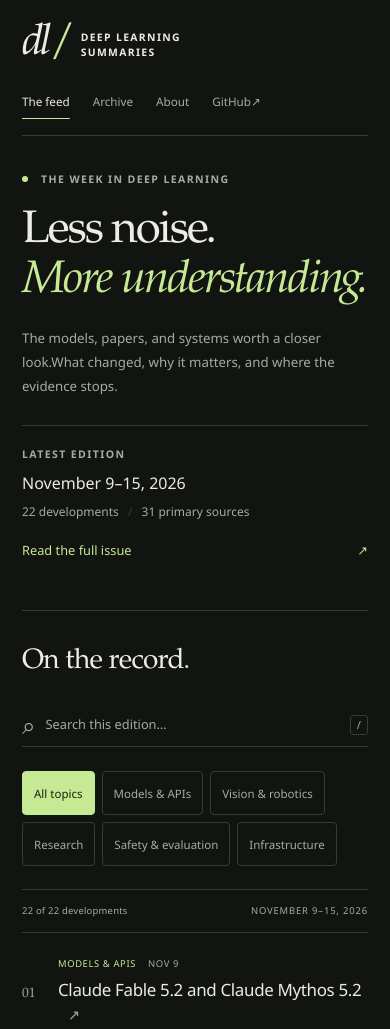
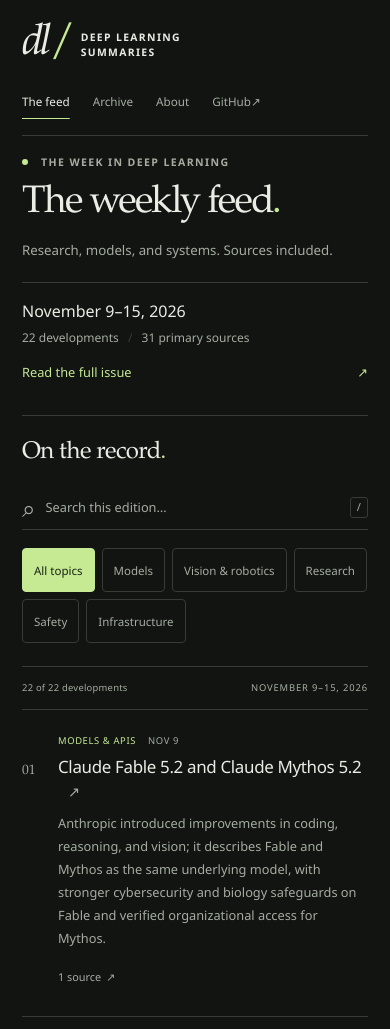
Before and after one commit to justinruaya123/deep-learning-summaries, a plain HTML site: page docs/index.html in a window 390 px wide. Shown: the top 1029 px of the page. Drawn offline with Linux system fonts and the light colour scheme.

Commit message:
fix: tighten mobile feed and preserve enlarged-text reflow

```diff
--- a/docs/assets/site.css
+++ b/docs/assets/site.css
@@ -29,10 +29,10 @@ button { cursor: pointer; }
 .topbar nav a { display: inline-flex; min-height: 44px; align-items: center; color: var(--muted); font-size: .81rem; text-decoration: none; }
 .topbar nav a[aria-current], .topbar nav a:hover { color: var(--ink); }
 .topbar nav a[aria-current] { text-decoration: underline; text-decoration-color: var(--accent); text-underline-offset: 12px; }
-.issue-intro { padding: 59px 0 51px; display: grid; grid-template-columns: minmax(0, 1fr) minmax(220px, 290px); align-items: end; gap: 50px; }
+.issue-intro { padding: 34px 0; display: grid; grid-template-columns: minmax(0, 1fr) minmax(220px, 290px); align-items: end; gap: 50px; }
 .eyebrow { margin: 0 0 19px; color: var(--muted); font-size: .66rem; letter-spacing: .13em; font-weight: 600; line-height: 1.6; }
 .status-dot { width: 6px; height: 6px; display: inline-block; margin: 0 9px 1px 0; border-radius: 50%; background: var(--accent); }
-h1 { margin: 0; font-family: var(--serif); font-weight: 400; font-size: clamp(2.7rem, 4.7vw, 4.1rem); line-height: 1.1; letter-spacing: -.045em; text-wrap: balance; }
+h1 { margin: 0; font-family: var(--serif); font-weight: 400; font-size: clamp(2.2rem, 4vw, 3.2rem); line-height: 1.1; letter-spacing: -.045em; text-wrap: balance; overflow-wrap: anywhere; }
 h1 em { color: var(--accent); font-weight: 400; }
 .intro-copy { margin: 24px 0 0; font-size: .91rem; line-height: 1.8; color: var(--muted); }
 .issue-stamp { border-top: 1px solid var(--line); padding: 22px 0 3px; }
@@ -132,15 +132,17 @@ kbd { font-family: var(--sans); font-size: .7rem; padding: 0 6px; border: 1px so
   .topbar { padding: 23px 0 12px; min-height: auto; flex-wrap: wrap; gap: 13px; }
   .topbar nav { width: 100%; gap: 23px; }
   .topbar nav a { font-size: .73rem; }
-  .issue-intro { grid-template-columns: minmax(0, 1fr); padding: 35px 0; gap: 26px; }
-  .issue-intro h1 { font-size: 2.85rem; }
-  .intro-copy { margin-top: 20px; font-size: .83rem; }
+  .issue-intro { grid-template-columns: minmax(0, 1fr); padding: 18px 0; gap: 19px; }
+  .issue-intro .eyebrow { margin-bottom: 12px; }
+  .issue-intro h1 { font-size: 2.4rem; }
+  .intro-copy { margin-top: 14px; font-size: .83rem; }
   .intro-copy br { display: none; }
-  .issue-stamp { display: grid; grid-template-columns: minmax(0, 1fr); padding-top: 20px; }
-  .issue-stamp .eyebrow { margin-bottom: 7px; }
-  .issue-stamp p { margin: 6px 0; }
+  .issue-stamp { display: grid; grid-template-columns: minmax(0, 1fr); padding-top: 15px; }
+  .issue-stamp .eyebrow { display: none; }
+  .issue-stamp p { margin: 3px 0; }
   .read-issue { max-width: 100%; }
-  .feed-heading { align-items: start; flex-direction: column; gap: 18px; }
+  .feed-heading { align-items: start; flex-direction: column; gap: 12px; padding: 18px 0; }
+  .feed-heading h2 { font-size: 1.5rem; }
   .search-wrap { width: 100%; }
   .filter-bar { gap: 7px; }
   .filter { font-size: .72rem; padding: 7px 11px; }
--- a/docs/index.html
+++ b/docs/index.html
@@ -8,10 +8,10 @@
 <header class="topbar"><a class="wordmark" href="index.html" aria-label="Deep Learning Summaries home"><span class="brand-mark" aria-hidden="true">dl<span> /</span></span><span>DEEP LEARNING<br>SUMMARIES</span></a>
 <nav aria-label="Main navigation"><a href="index.html" aria-current="page">The feed</a><a href="archive.html">Archive</a><a href="about.html">About</a><a href="https://github.com/justinruaya123/deep-learning-summaries">GitHub <span aria-hidden="true">↗</span></a></nav></header>
 <main id="main">
-<section class="issue-intro"><div><p class="eyebrow"><span class="status-dot" aria-hidden="true"></span> THE WEEK IN DEEP LEARNING</p><h1>Less noise.<br><em>More understanding.</em></h1><p class="intro-copy">The models, papers, and systems worth a closer look.<br>What changed, why it matters, and where the evidence stops.</p></div>
+<section class="issue-intro"><div><p class="eyebrow"><span class="status-dot" aria-hidden="true"></span> THE WEEK IN DEEP LEARNING</p><h1>The weekly feed<span class="accent">.</span></h1><p class="intro-copy">Research, models, and systems. Sources included.</p></div>
 <aside class="issue-stamp"><span class="eyebrow">LATEST EDITION</span><strong>November 9–15, 2026</strong><p>22 developments <span aria-hidden="true">/</span> 31 primary sources</p><a class="read-issue" href="issues/2026-11-09_to_2026-11-15.html">Read the full issue <span aria-hidden="true">↗</span></a></aside></section>
 <section class="feed-section" aria-labelledby="feed-heading"><div class="feed-heading"><h2 id="feed-heading">On the record<span class="accent">.</span></h2><div class="search-wrap" data-enhanced hidden><label class="sr-only" for="search">Search developments</label><span aria-hidden="true">⌕</span><input type="search" id="search" placeholder="Search this edition…" autocomplete="off"><kbd aria-hidden="true">/</kbd></div></div>
-<div class="filter-bar" data-enhanced hidden role="group" aria-label="Filter by topic"><button type="button" class="filter is-active" data-filter="all" aria-pressed="true">All topics</button><button type="button" class="filter" data-filter="models" aria-pressed="false">Models & APIs</button><button type="button" class="filter" data-filter="robotics" aria-pressed="false">Vision & robotics</button><button type="button" class="filter" data-filter="research" aria-pressed="false">Research</button><button type="button" class="filter" data-filter="safety" aria-pressed="false">Safety & evaluation</button><button type="button" class="filter" data-filter="infrastructure" aria-pressed="false">Infrastructure</button></div>
+<div class="filter-bar" data-enhanced hidden role="group" aria-label="Filter by topic"><button type="button" class="filter is-active" data-filter="all" aria-pressed="true">All topics</button><button type="button" class="filter" data-filter="models" aria-pressed="false">Models</button><button type="button" class="filter" data-filter="robotics" aria-pressed="false">Vision & robotics</button><button type="button" class="filter" data-filter="research" aria-pressed="false">Research</button><button type="button" class="filter" data-filter="safety" aria-pressed="false">Safety</button><button type="button" class="filter" data-filter="infrastructure" aria-pressed="false">Infrastructure</button></div>
 <div class="feed-context"><span id="result-count" role="status" aria-live="polite">22 developments</span><span>NOVEMBER 9–15, 2026</span></div>
 <div class="stories"><article class="story" data-story data-topic="models" data-search="Claude Fable 5.2 and Claude Mythos 5.2 Date: November 9 — new model versions. Anthropic introduced improvements in coding, reasoning, and vision; it describes Fable and Mythos as the same underlying model, with stronger cybersecurity and biology safeguards on Fable and verified organizational access for Mythos. Anthropic reports generation up to 30% faster than the 5.1 versions and standard pricing of $8 per million input tokens and $40 per million output tokens. Those speed and capability statements are vendor reports, not matched independent tests in this digest. Why it matters — interpretation: Access rules and safeguards can differ even when the underlying model is shared; model selection requires checking both capability and deployment eligibility.">
 <div class="story-index">01</div><div class="story-main"><div class="story-meta"><span class="topic-label">Models &amp; APIs</span><span>NOV 9</span></div>
--- a/web/site.css
+++ b/web/site.css
@@ -29,10 +29,10 @@ button { cursor: pointer; }
 .topbar nav a { display: inline-flex; min-height: 44px; align-items: center; color: var(--muted); font-size: .81rem; text-decoration: none; }
 .topbar nav a[aria-current], .topbar nav a:hover { color: var(--ink); }
 .topbar nav a[aria-current] { text-decoration: underline; text-decoration-color: var(--accent); text-underline-offset: 12px; }
-.issue-intro { padding: 59px 0 51px; display: grid; grid-template-columns: minmax(0, 1fr) minmax(220px, 290px); align-items: end; gap: 50px; }
+.issue-intro { padding: 34px 0; display: grid; grid-template-columns: minmax(0, 1fr) minmax(220px, 290px); align-items: end; gap: 50px; }
 .eyebrow { margin: 0 0 19px; color: var(--muted); font-size: .66rem; letter-spacing: .13em; font-weight: 600; line-height: 1.6; }
 .status-dot { width: 6px; height: 6px; display: inline-block; margin: 0 9px 1px 0; border-radius: 50%; background: var(--accent); }
-h1 { margin: 0; font-family: var(--serif); font-weight: 400; font-size: clamp(2.7rem, 4.7vw, 4.1rem); line-height: 1.1; letter-spacing: -.045em; text-wrap: balance; }
+h1 { margin: 0; font-family: var(--serif); font-weight: 400; font-size: clamp(2.2rem, 4vw, 3.2rem); line-height: 1.1; letter-spacing: -.045em; text-wrap: balance; overflow-wrap: anywhere; }
 h1 em { color: var(--accent); font-weight: 400; }
 .intro-copy { margin: 24px 0 0; font-size: .91rem; line-height: 1.8; color: var(--muted); }
 .issue-stamp { border-top: 1px solid var(--line); padding: 22px 0 3px; }
@@ -132,15 +132,17 @@ kbd { font-family: var(--sans); font-size: .7rem; padding: 0 6px; border: 1px so
   .topbar { padding: 23px 0 12px; min-height: auto; flex-wrap: wrap; gap: 13px; }
   .topbar nav { width: 100%; gap: 23px; }
   .topbar nav a { font-size: .73rem; }
-  .issue-intro { grid-template-columns: minmax(0, 1fr); padding: 35px 0; gap: 26px; }
-  .issue-intro h1 { font-size: 2.85rem; }
-  .intro-copy { margin-top: 20px; font-size: .83rem; }
+  .issue-intro { grid-template-columns: minmax(0, 1fr); padding: 18px 0; gap: 19px; }
+  .issue-intro .eyebrow { margin-bottom: 12px; }
+  .issue-intro h1 { font-size: 2.4rem; }
+  .intro-copy { margin-top: 14px; font-size: .83rem; }
   .intro-copy br { display: none; }
-  .issue-stamp { display: grid; grid-template-columns: minmax(0, 1fr); padding-top: 20px; }
-  .issue-stamp .eyebrow { margin-bottom: 7px; }
-  .issue-stamp p { margin: 6px 0; }
+  .issue-stamp { display: grid; grid-template-columns: minmax(0, 1fr); padding-top: 15px; }
+  .issue-stamp .eyebrow { display: none; }
+  .issue-stamp p { margin: 3px 0; }
   .read-issue { max-width: 100%; }
-  .feed-heading { align-items: start; flex-direction: column; gap: 18px; }
+  .feed-heading { align-items: start; flex-direction: column; gap: 12px; padding: 18px 0; }
+  .feed-heading h2 { font-size: 1.5rem; }
   .search-wrap { width: 100%; }
   .filter-bar { gap: 7px; }
   .filter { font-size: .72rem; padding: 7px 11px; }
```
Also changed, not shown: 2 other files.
